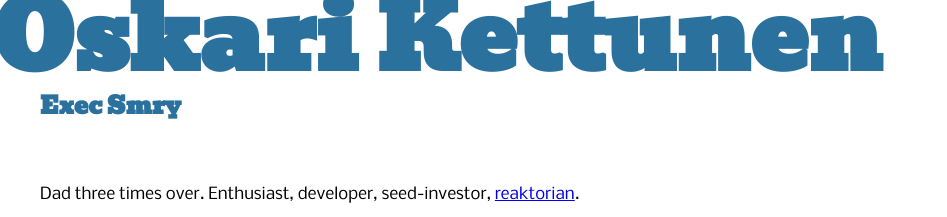
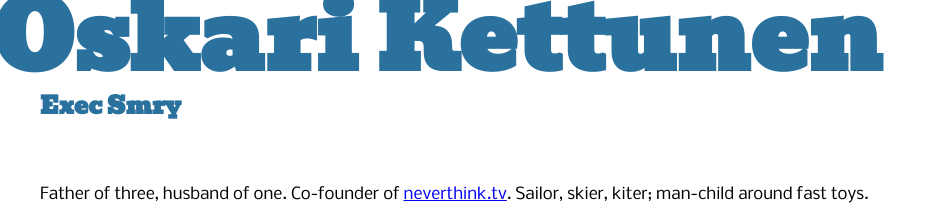
Before and after one commit to aok/aok.github.io, a plain HTML site: page index.html in a window 1280 px wide. Shown: the top 217 px of the page, without its empty margins (0-947 px from the left). Drawn offline with Linux system fonts and the light colour scheme.

Commit message:
updated to remove reaktor

```diff
--- a/index.html
+++ b/index.html
@@ -38,7 +38,7 @@
 	<div id="textbody">
 
     <div itemscope="" itemtype="http://schema.org/Person">
-      <p>Dad three times over. Enthusiast, developer, seed-investor, <a href="http://reaktorventures.com">reaktorian</a>.</p>
+      <p>Father of three, husband of one. Co-founder of <a href="http://neverthink.tv">neverthink.tv</a>. Sailor, skier, kiter; man-child around fast toys.</p>
 
       <a href="http://twitter.com/aok" class="author-social" target="_blank"><i class="fa fa-fw fa-twitter-square"></i> Twitter</a>
       <a href="http://facebook.com/oskari.kettunen" class="author-social" target="_blank"><i class="fa fa-fw fa-facebook-square"></i> Facebook</a>
```
